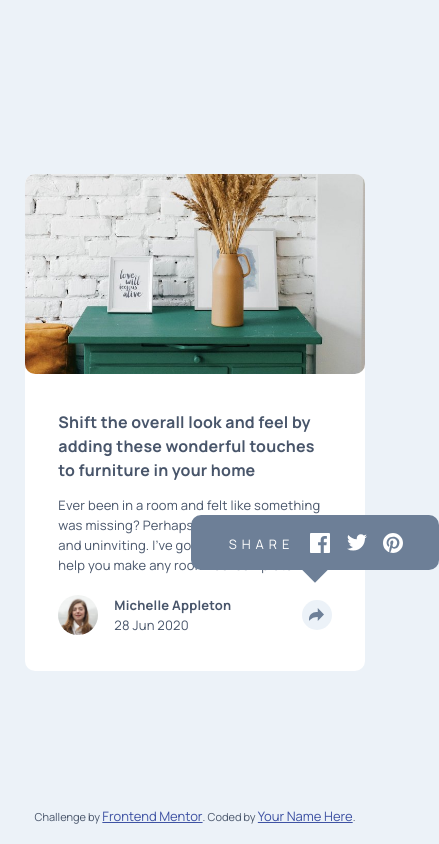
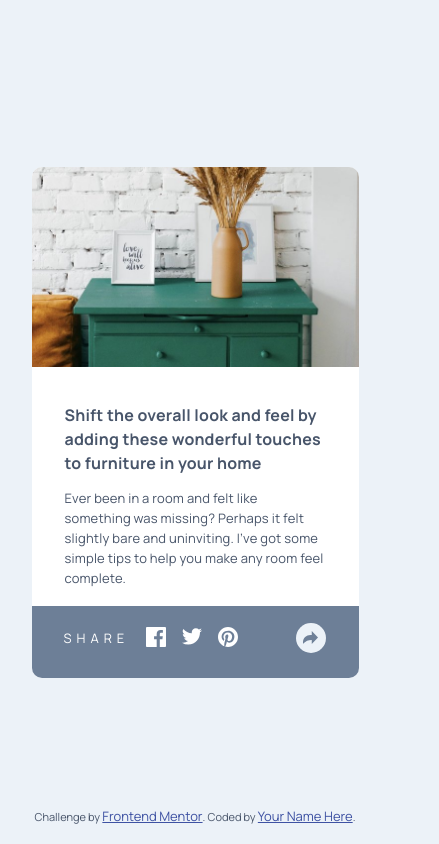
Before and after one commit to sjbcreative/article-preview-component-master, a website: page index.html in a window 390 px wide. Both pictures are taken after a click on the link "Share". Shown: the whole page, 439 px wide, since content can reach past the window. Drawn offline with nearby package versions, Linux system fonts and the light colour scheme.

Commit message:
Mobile completed

```diff
--- a/scripts.js
+++ b/scripts.js
@@ -4,5 +4,11 @@ $( document ).ready(function() {
 
     $("a.share").click(function () {
     	$(".sharePopout").toggleClass('show');
-    })
+    });
+
+    if ($(window).width() < 768) {
+   		$("a.share").click(function () {
+   			$(this).toggleClass('show');
+	   });
+	}
 });
--- a/style.scss
+++ b/style.scss
@@ -68,7 +68,9 @@ img {
 
   @media screen and (max-width: 767px) {
     width: 87%;
+    max-width: 327px;
     flex-direction: column;
+    position: relative;
   }
 }
 
@@ -87,7 +89,9 @@ img {
   @media screen and (max-width: 767px) {
     width: 100%;
     height: 200px;
-    border-radius: $radius;
+    border-bottom-left-radius: 0;
+    border-top-right-radius: $radius;
+    background-position: 50% 26%;
   }
 }
 
@@ -97,7 +101,7 @@ img {
 
   @media screen and (max-width: 767px) {
     width: 100%;
-    padding: 36px 33px;
+    padding: 36px 33px 20px;
   }
 }
 
@@ -107,6 +111,11 @@ img {
   align-items: center;
   position: relative;
   margin: 20px 0 0;
+
+  @media screen and (max-width: 767px) {
+    margin: 30px 0 0;
+    position: static;
+  }
 
   > img {
     width: 40px;
@@ -131,6 +140,10 @@ img {
     background-position: 50%;
     margin-left: auto;
     border-radius: 50%;
+
+    &.show {
+      z-index: 1;
+    }
   }
 }
 
@@ -140,7 +153,7 @@ img {
     width: 248px;
     padding: 18px 36px 14px 38px;
     right: -107px;
-    bottom: 0;
+    bottom: 65px;
     border-radius: $radius;
     display: flex;
     flex-direction: row;
@@ -150,15 +163,39 @@ img {
     opacity: 0;
     transform: scale(0);
 
+    @media screen and (max-width: 767px) {
+      width: 100%;
+      left: 0;
+      right: unset;
+      bottom: 0;
+      padding: 21px 32px 28px;
+      border-top-left-radius: 0;
+      border-top-right-radius: 0;
+      justify-content: flex-start;
+    }
+
     &.show {
       transform: scale(1);
       opacity: 1;
-      bottom: 65px;
+
+      @media screen and (max-width: 767px) {
+        bottom: 0;
+      }
+    }
+
+    a {
+      @media screen and (max-width: 767px) {
+        margin: 0 8px;
+      }
     }
 
     span {
       letter-spacing: 5px;
       color: $white;
+
+      @media screen and (max-width: 767px) {
+        margin-right: 9px;
+      }
     }
 
     .point {
@@ -173,6 +210,10 @@ img {
       z-index: -1;
       margin: 0 auto;
       transform: rotate(45deg);
+
+      @media screen and (max-width: 767px) {
+        display: none;
+      }
     }
 }
 
```
Also changed, not shown: style.css, 1 other file.
